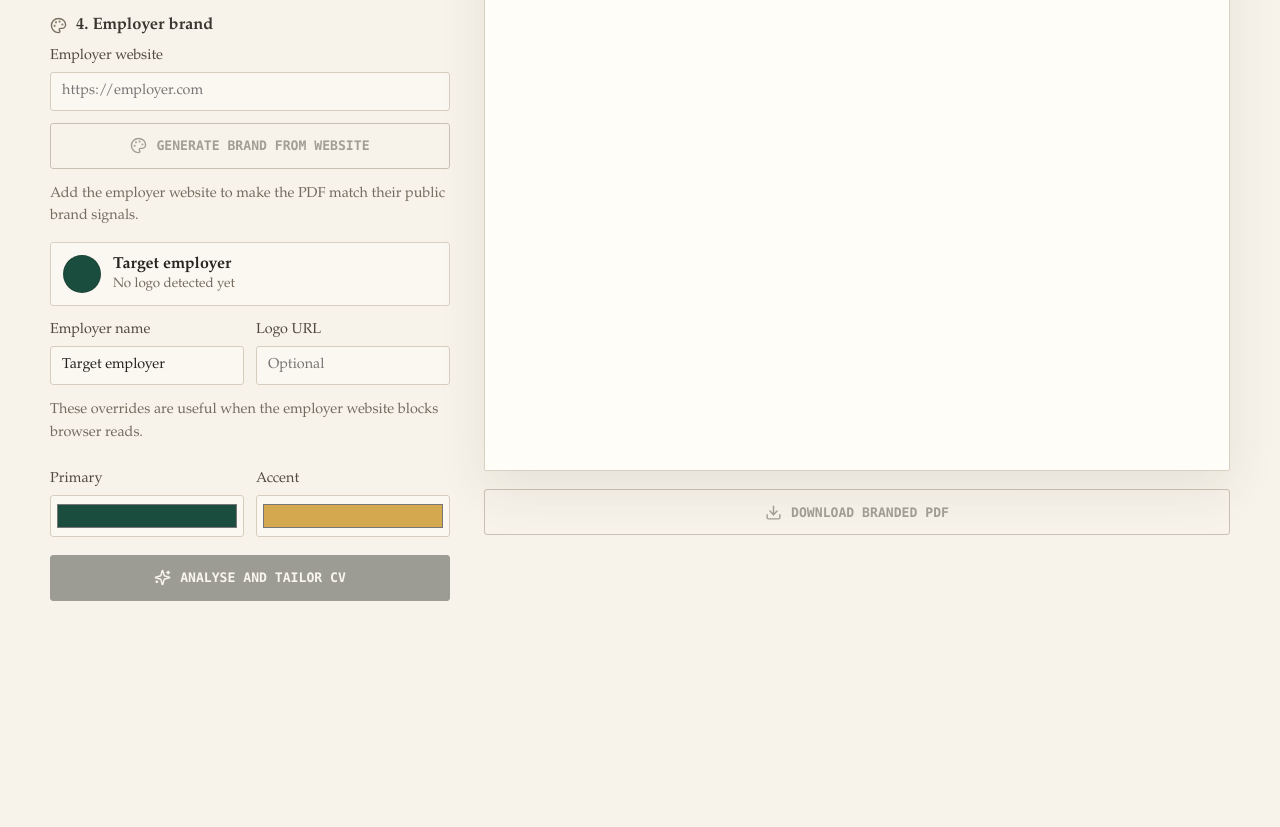
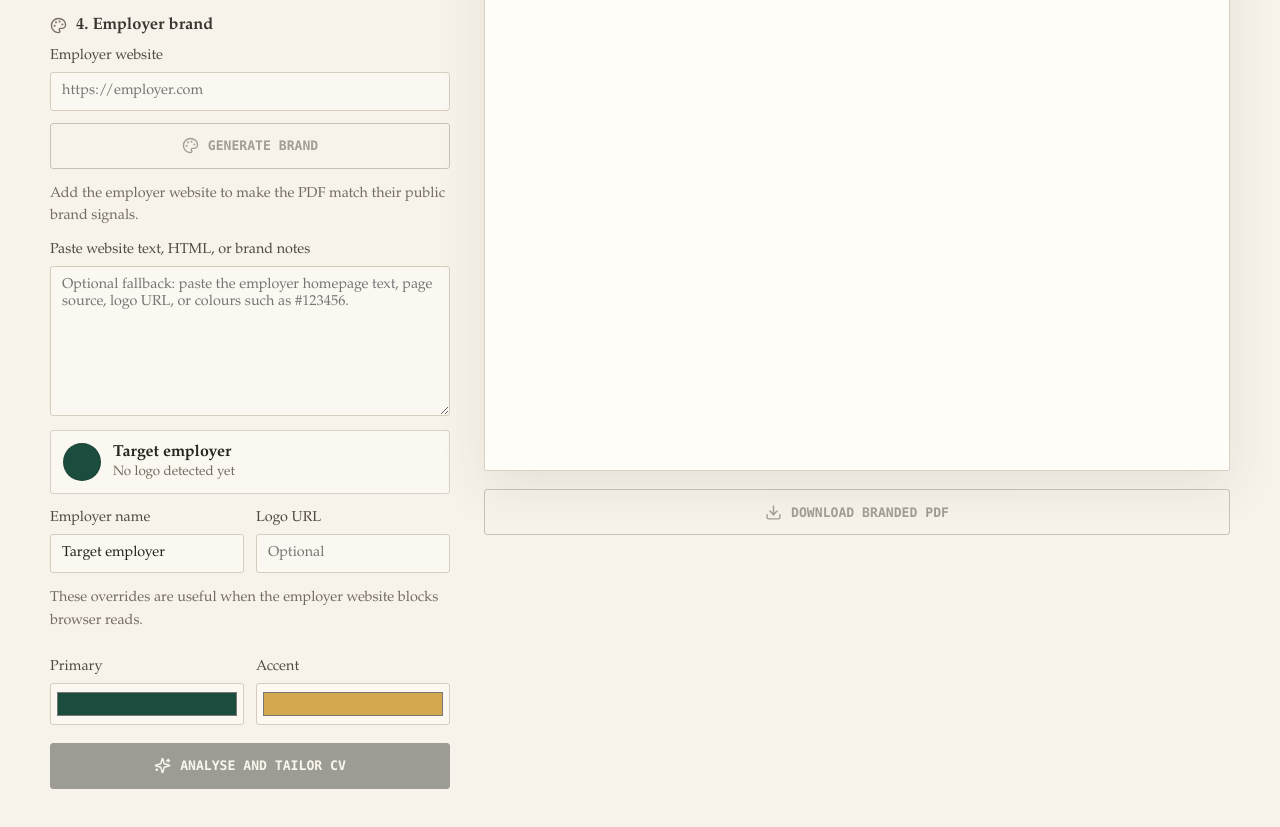
Before and after one commit to steverowley/cv-job-tailor, a React (Vite) app: page / in a window 1280 px wide. Shown: the part 1100-1927 px from the top of the page. Before the commit the page ends 1757 px from the top, so only its background shows below. Built offline with nearby package versions, Linux system fonts and the light colour scheme.

Commit message:
Add employer brand paste fallback UI

```diff
--- a/src/App.tsx
+++ b/src/App.tsx
@@ -29,6 +29,7 @@ export function App() {
   const [jobUrl, setJobUrl] = useState("");
   const [jobText, setJobText] = useState("");
   const [employerWebsiteUrl, setEmployerWebsiteUrl] = useState("");
+  const [employerBrandSource, setEmployerBrandSource] = useState("");
   const [cvFileName, setCvFileName] = useState("");
   const [cvText, setCvText] = useState("");
   const [brand, setBrand] = useState<BrandSettings>(DEFAULT_BRAND);
@@ -105,10 +106,14 @@ export function App() {
   async function generateBrand() {
     try {
       setStatus("reading");
-      setBrandMessage("Reading public brand signals from the employer website...");
-      const generatedBrand = await readEmployerBrand(employerWebsiteUrl);
+      setBrandMessage(
+        employerBrandSource.trim()
+          ? "Generating brand from the pasted employer website details..."
+          : "Reading public brand signals from the employer website...",
+      );
+      const generatedBrand = await readEmployerBrand(employerWebsiteUrl, employerBrandSource);
       setBrand(generatedBrand);
-      setBrandMessage("Brand generated from the employer website. You can still fine-tune it before export.");
+      setBrandMessage("Brand generated. You can still fine-tune it before export.");
       setStatus("idle");
     } catch (error) {
       if (error instanceof BrandReadError) {
@@ -224,13 +229,21 @@ export function App() {
             </label>
             <button
               className="brand-action"
-              disabled={!employerWebsiteUrl.trim() || status === "reading"}
+              disabled={(!employerWebsiteUrl.trim() && !employerBrandSource.trim()) || status === "reading"}
               onClick={generateBrand}
             >
               <Palette aria-hidden="true" />
-              Generate brand from website
+              Generate brand
             </button>
             <p className="hint">{brandMessage}</p>
+            <label>
+              Paste website text, HTML, or brand notes
+              <textarea
+                value={employerBrandSource}
+                onChange={(event) => setEmployerBrandSource(event.target.value)}
+                placeholder="Optional fallback: paste the employer homepage text, page source, logo URL, or colours such as #123456."
+              />
+            </label>
             <div className="brand-preview">
               <div className="brand-swatch" style={{ background: brand.primaryColor }} />
               <div>
```
